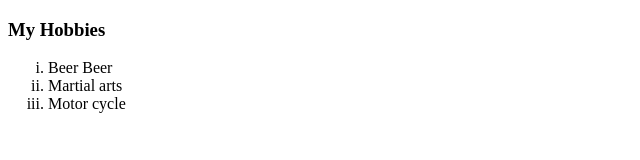
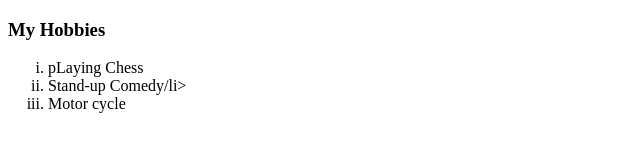
Before and after one commit to MrunmayMete/Resume, a plain HTML site: page Hobbies.html in a window 1280 px wide. Shown: the whole page, without its empty margins (0-640 px from the left). Drawn offline with Linux system fonts and the light colour scheme.

Commit message:
Update Hobbies.html

```diff
--- a/Hobbies.html
+++ b/Hobbies.html
@@ -7,8 +7,8 @@
   <body>
     <h3>My Hobbies</h3>
     <ol type='i'>
-      <li>Beer Beer</li>
-      <li>Martial arts</li>
+      <li>pLaying Chess</li>
+      <li>Stand-up Comedy/li>
       <li>Motor cycle</li>
     </ol>
   </body>
```
